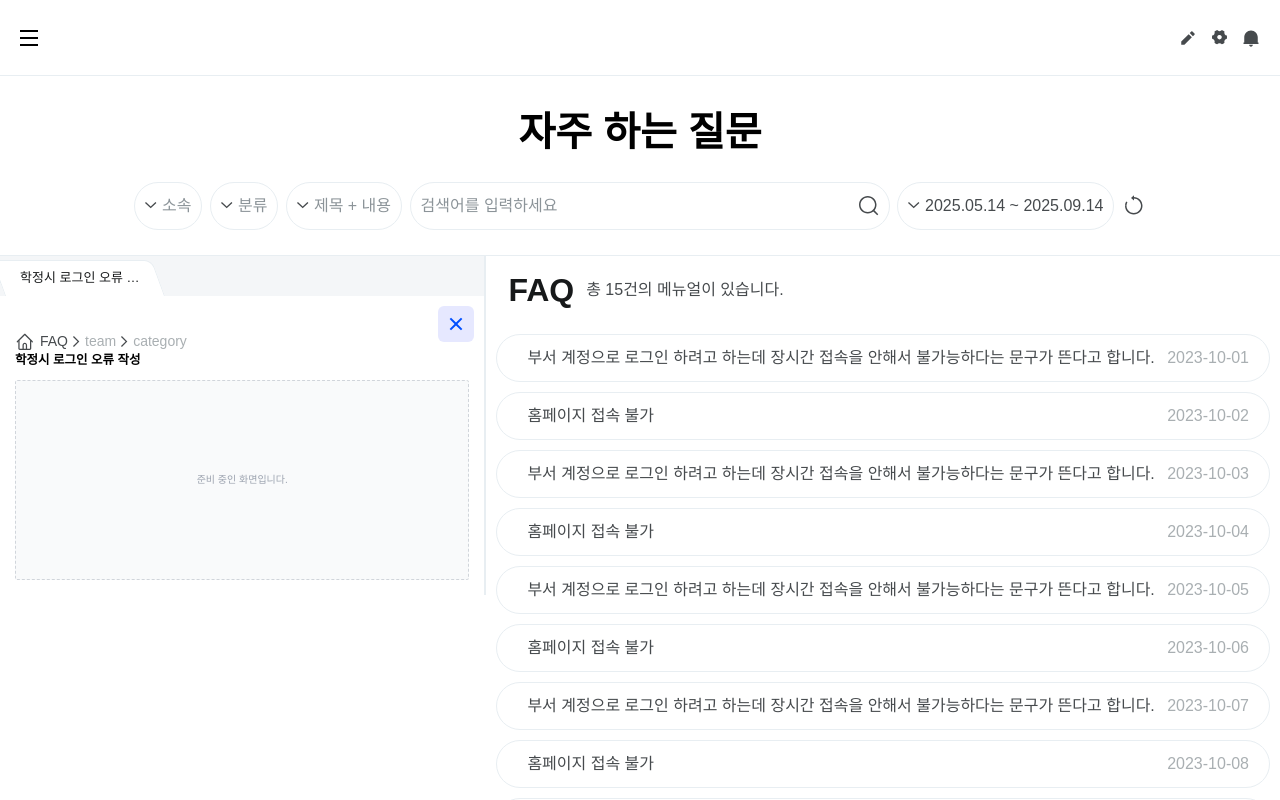
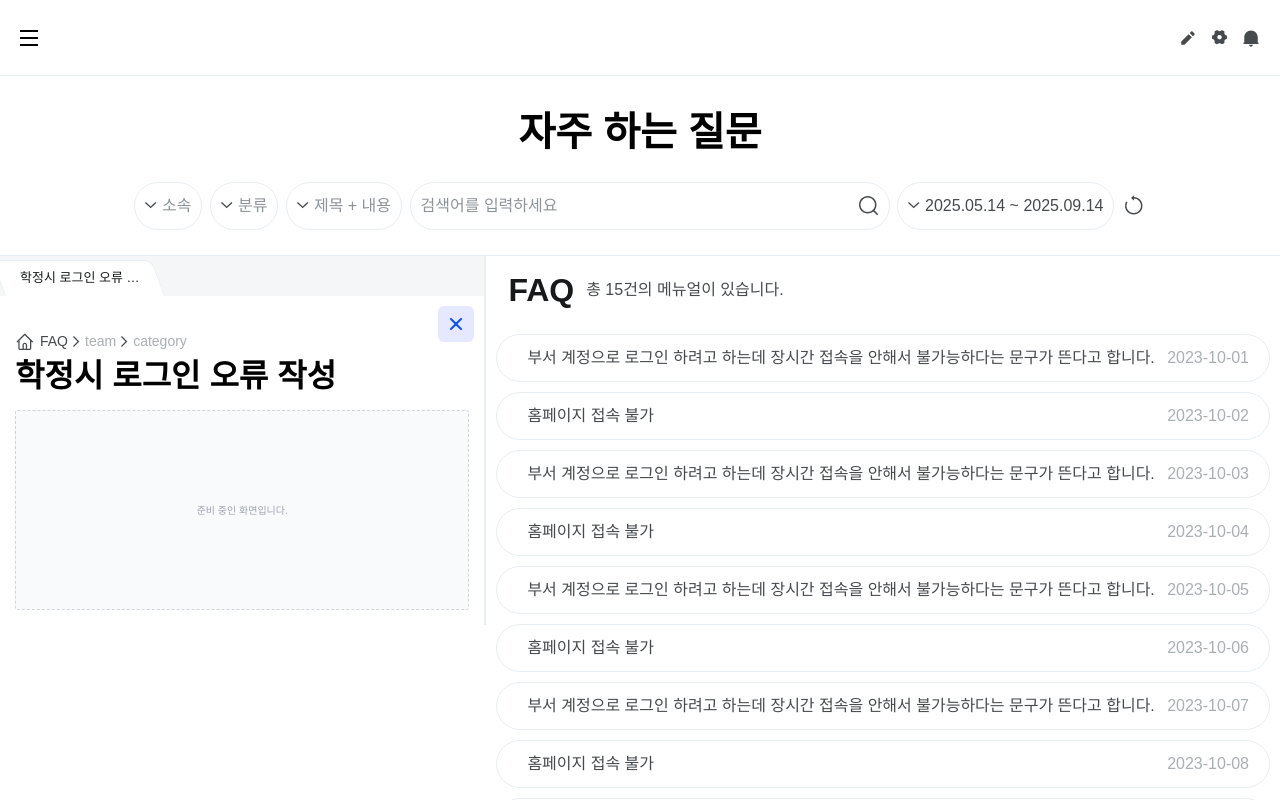
Before and after one commit to konkuk-icteam-student/commute_worklog_fe, a React (Vite) app: page /worklog/faq in a window 1280 px wide. Both pictures are taken after a click on the button 1188 px from the left and 37 px from the top of the page. Shown: the top 800 px of the page. Built offline with nearby package versions, Linux system fonts and the light colour scheme; no server answers.

Commit message:
fix : 제목 글자 크기 수정

```diff
--- a/src/worklog/shared/components/faq/SidePanel.tsx
+++ b/src/worklog/shared/components/faq/SidePanel.tsx
@@ -78,7 +78,7 @@ const SidePanel = ({ tabs, activeTabId, onTabClick, onClose }: SidePanelProps) =
               <img src={rightArrow} alt="오른쪽 화살표" />
               <span className="text-[14px] font-[400] text-[#A9AFB2]">category</span>
             </div>
-            <h2 className="mb-4 text-xl font-bold">
+            <h2 className="color-[#17191A] mb-4 text-[32px] font-[700]">
               {activeTab.title} {/* 여기서도 바로 activeTab 변수 사용 가능 */}
             </h2>
 
```
